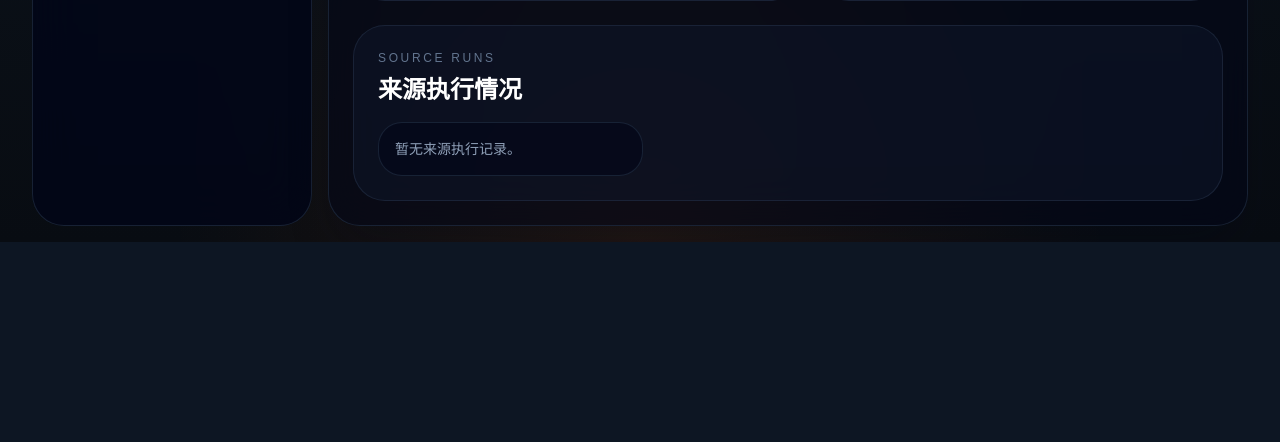
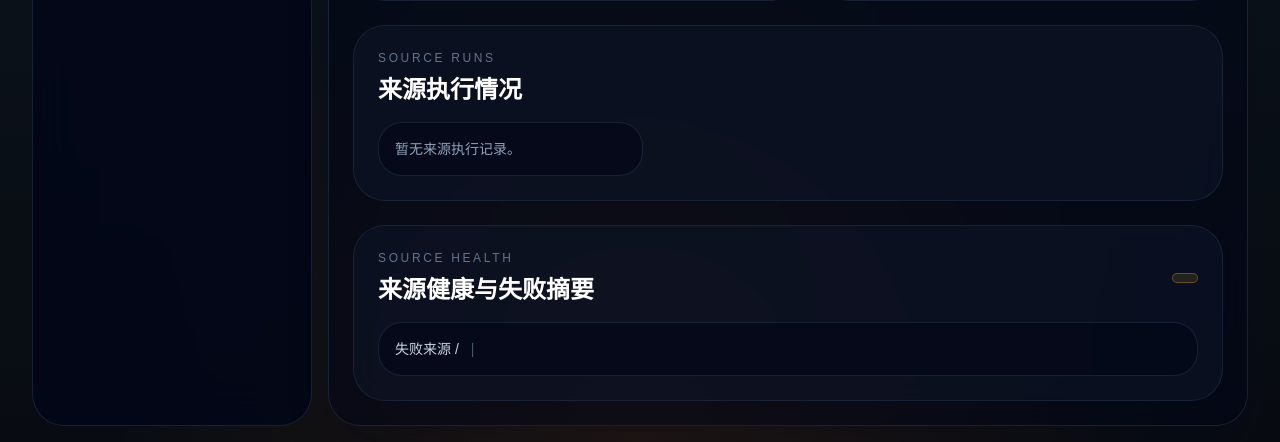
Before and after one commit to kvnZero/ai-trader, a Flask app: template app/templates/sentiment.html in a window 1280 px wide. Shown: the part 1074-1516 px from the top of the page. Before the commit the page ends 1316 px from the top, so only its background shows below. Run offline with Flask 3, Linux system fonts and the light colour scheme; the template is opened without the code that fills it, so the values that code supplies are empty; style sheets or scripts are compiled from the project's sources.

Commit message:
show sentiment source health

```diff
--- a/app/templates/sentiment.html
+++ b/app/templates/sentiment.html
@@ -236,5 +236,45 @@
         {% endfor %}
       </div>
     </section>
+
+    <section class="rounded-[2rem] border border-slate-800/80 bg-slate-900/55 p-6">
+      <div class="flex items-center justify-between gap-4">
+        <div>
+          <p class="text-xs uppercase tracking-[0.22em] text-slate-500">Source Health</p>
+          <h3 class="mt-2 text-2xl font-semibold text-white">来源健康与失败摘要</h3>
+        </div>
+        <span class="rounded-full px-3 py-1 text-xs font-medium {% if workspace.source_failure_summary.status == 'healthy' %}border border-emerald-400/30 bg-emerald-300/10 text-emerald-200{% else %}border border-amber-400/30 bg-amber-300/10 text-amber-200{% endif %}">
+          {{ workspace.source_failure_summary.label }}
+        </span>
+      </div>
+
+      <div class="mt-4 rounded-3xl border border-slate-800/80 bg-slate-950/60 p-4">
+        <div class="flex flex-wrap items-center gap-3 text-sm text-slate-300">
+          <span>失败来源 {{ workspace.source_failure_summary.failed_source_count }} / {{ workspace.source_failure_summary.total_source_count }}</span>
+          <span class="text-slate-600">|</span>
+          <span>{{ workspace.source_failure_summary.message }}</span>
+        </div>
+
+        {% if workspace.source_failure_summary.reason_summary %}
+          <div class="mt-3 flex flex-wrap gap-2">
+            {% for reason in workspace.source_failure_summary.reason_summary %}
+              <span class="rounded-full border border-slate-800/80 bg-slate-900/70 px-3 py-1 text-xs text-slate-300">{{ reason }}</span>
+            {% endfor %}
+          </div>
+        {% endif %}
+
+        {% if workspace.source_failure_summary.failures %}
+          <div class="mt-4 grid gap-3 md:grid-cols-3">
+            {% for failure in workspace.source_failure_summary.failures %}
+              <article class="rounded-2xl border border-slate-800/80 bg-slate-900/70 p-4">
+                <p class="text-sm font-semibold text-white">{{ failure.source }}</p>
+                <p class="mt-1 text-xs uppercase tracking-[0.18em] text-slate-500">{{ failure.reason }}</p>
+                <p class="mt-3 text-sm leading-6 text-slate-300">{{ failure.message }}</p>
+              </article>
+            {% endfor %}
+          </div>
+        {% endif %}
+      </div>
+    </section>
   </section>
 {% endblock %}
```
Also changed, not shown: app/routes.py (+98 -0 lines).
